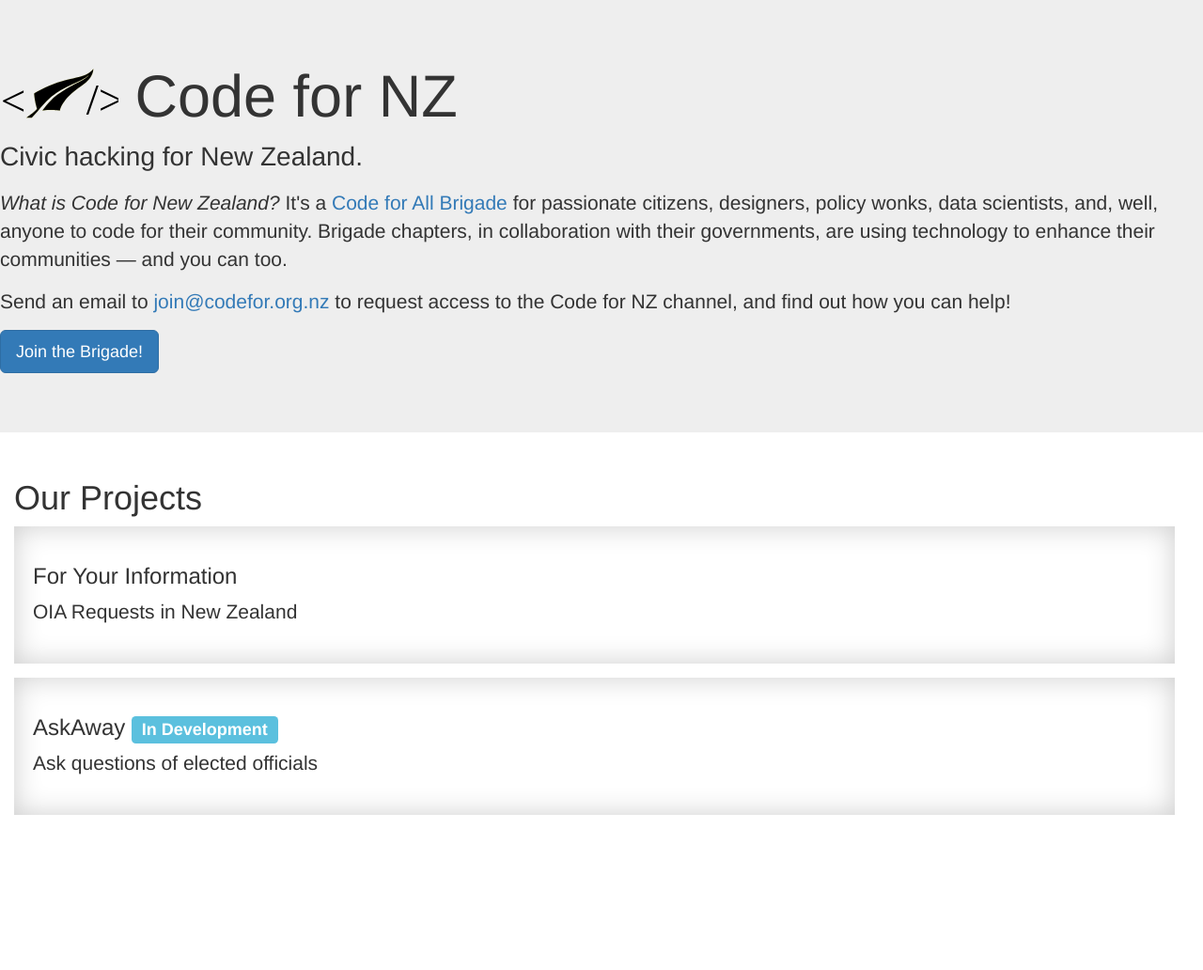
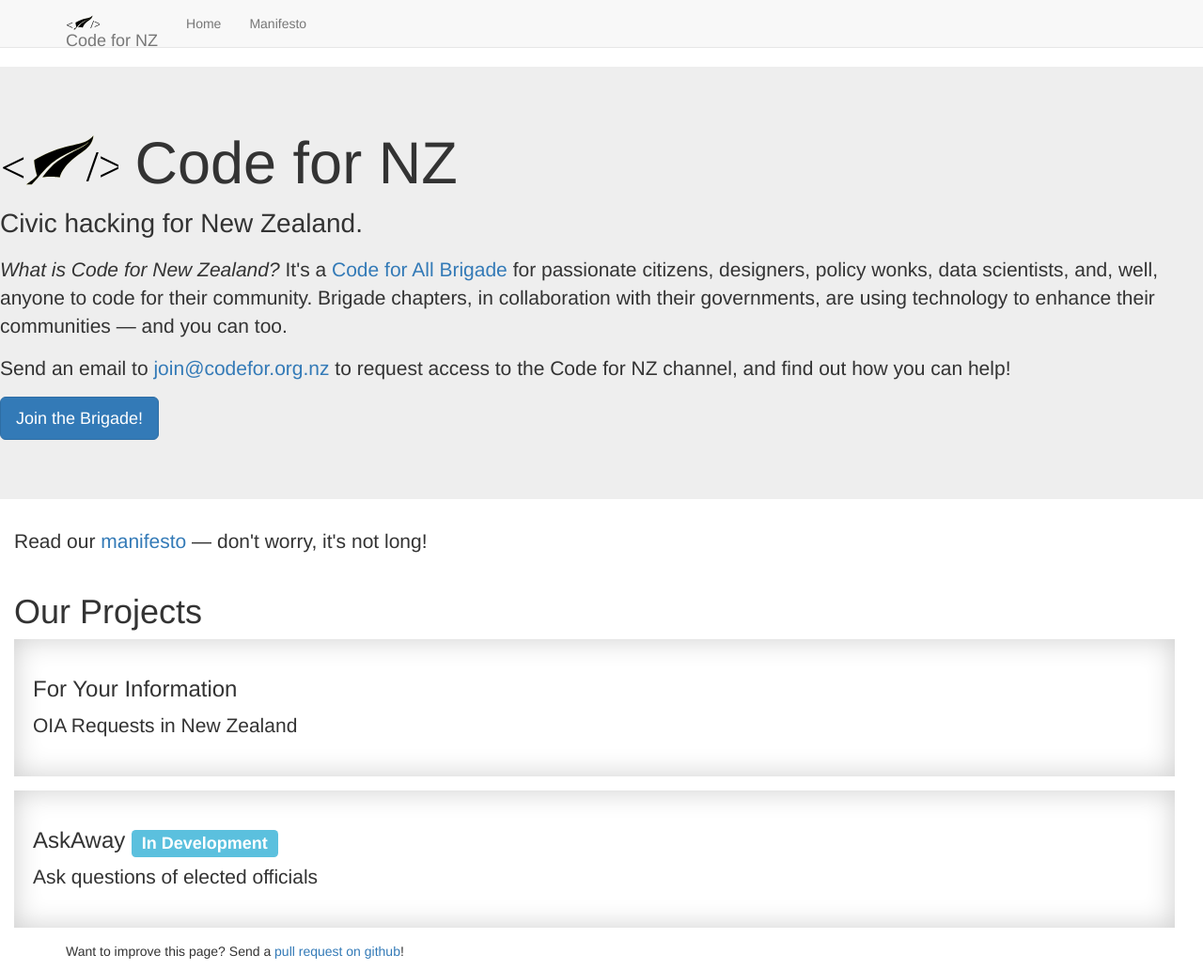
Before and after one commit to opennewzealand/opennewzealand.github.io, a Jekyll site: the page built from index.html, in a window 1280 px wide. Shown: the whole page at 94% size. Built offline with Jekyll 4.4.1, drawn with Linux system fonts in a browser that asks for light colours; nearby versions of some CDN libraries; before the commit the page ends 900 px from its top, so only the background shows below that.

Commit message:
Add header/footer

```diff
--- a/_layouts/default.html
+++ b/_layouts/default.html
@@ -13,7 +13,38 @@
 <meta name="description=" content="Code for NZ: the New Zealand Code for All Brigade.">
 </head>
 <body>
+  <header class="navbar navbar-default navbar-static-top" role="banner">
+    <div class="container">
+      <div class="navbar-header">
+        <a href="/" class="navbar-brand">
+          <img src="images/code-for-nz.svg">
+          Code for NZ
+        </a>
+      </div>
+      <nav role="navigation">
+        <ul class="nav navbar-nav">
+          <li>
+          <a href="/">Home</a>
+          </li>
+          <li>
+          <a href="/manifesto.html">Manifesto</a>
+          </li>
+        </ul>
+      </nav>
+    </div>
+  </header>
   {{ content }}
+  <footer>
+    <div class="container">
+      <div class="row">
+        <div class="col-sm-12">
+          <p>
+            Want to improve this page? Send a <a href="https://github.com/opennewzealand/opennewzealand.github.io">pull request on github</a>!
+          </p>
+        </div>
+      </div>
+    </div>
+  </footer>
 <script>
   (function(i,s,o,g,r,a,m){i['GoogleAnalyticsObject']=r;i[r]=i[r]||function(){
   (i[r].q=i[r].q||[]).push(arguments)},i[r].l=1*new Date();a=s.createElement(o),
--- a/index.html
+++ b/index.html
@@ -17,6 +17,17 @@
       </p>
       <p>Send an email to <a href="mailto:join@codefor.org.nz?subject=re: Join the Brigade">join@codefor.org.nz</a> to request access to the Code for NZ channel, and find out how you can help!</p>
       <p><a class="btn btn-primary btn-lg" role="button" href="mailto:join@codefor.org.nz?subject=re: Join the Brigade&body=Please add me to the Code for NZ Brigade!">Join the Brigade!</a></p>
+    </div>
+  </div>
+</section>
+<section>
+  <div class="container-fluid">
+    <div class="row">
+      <div class="col-md-12">
+        <p class="lead">
+          Read our <a href="manifesto.html">manifesto</a> &mdash; don't worry, it's not long!
+        </p>
+      </div>
     </div>
   </div>
 </section>
--- a/stylesheets/codefornz.css
+++ b/stylesheets/codefornz.css
@@ -6,6 +6,11 @@
   h1 img {
     max-height: 63px;
   }
+}
+
+.navbar-brand img {
+  height: 18px;
+  vertical-align: top;
 }
 
 .jumbotron .lead {
```
